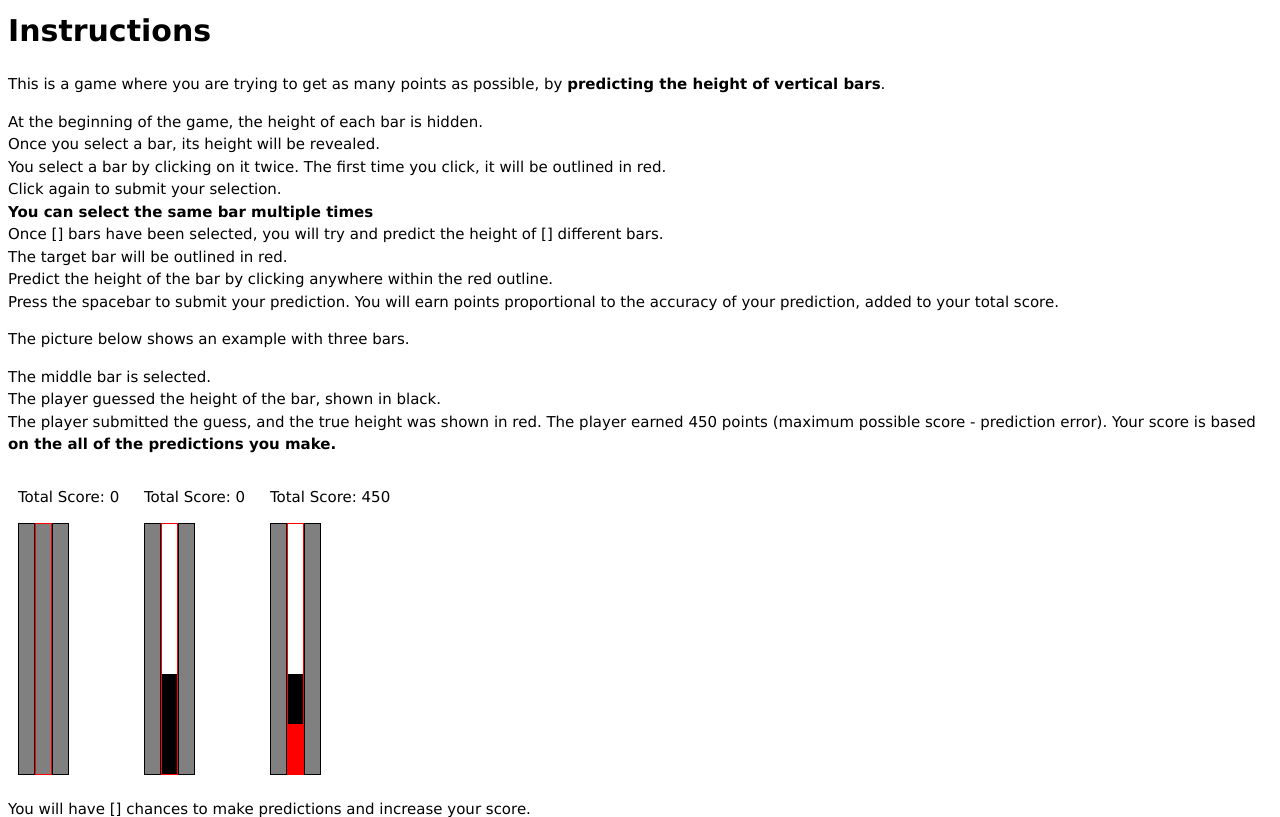
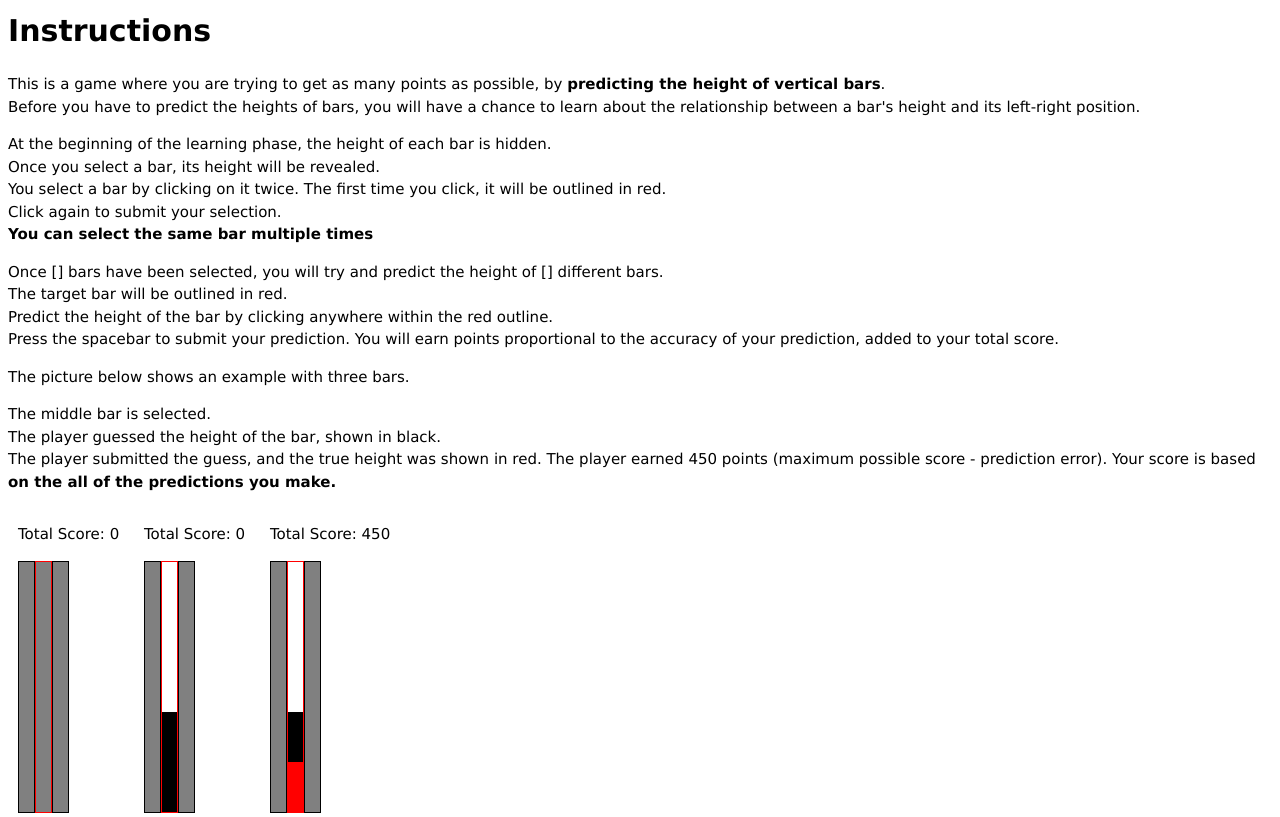
Before and after one commit to bmontambault/Active-Learning, a Flask app: template templates/min_error_instructions.html in a window 1280 px wide. Shown: the top 817 px of the page. Run offline with Flask 2, Linux system fonts and the light colour scheme; the template is opened without the code that fills it: most values are stand-ins (such as "Sample title", 1, 10 or a date in 2020); parts of the project's set-up code (start-up, migrations or seed data) failed here and were passed over.

Commit message:
made the learning aspect of the min_error condition more explicit, and made to overall appearance more similar to the other conditions

```diff
--- a/templates/min_error_instructions.html
+++ b/templates/min_error_instructions.html
@@ -8,12 +8,15 @@
 <h1>Instructions</h1>
 <div>
   This is a game where you are trying to get as many points as possible, by <b>predicting the height of vertical bars</b>.
-  <p>At the beginning of the game, the height of each bar is hidden.
+  <br>Before you have to predict the heights of bars, you will have a chance to learn about the relationship between a bar's
+  height and its left-right position.
+
+  <p>At the beginning of the learning phase, the height of each bar is hidden.
   <br>Once you select a bar, its height will be revealed.
   <br>You select a bar by clicking on it twice. The first time you click, it will be outlined in red.
   <br>Click again to submit your selection.
   <br><b>You can select the same bar multiple times</b>
-  <br>Once {{trials}} bars have been selected, you will try and predict the height of {{trials}} different bars.
+  <p>Once {{trials}} bars have been selected, you will try and predict the height of {{trials}} different bars.
   <br>The target bar will be outlined in red.
   <br>Predict the height of the bar by clicking anywhere within the red outline.
   <br>Press the spacebar to submit your prediction. You will earn points proportional to the accuracy of your prediction, added to your total score.
```
